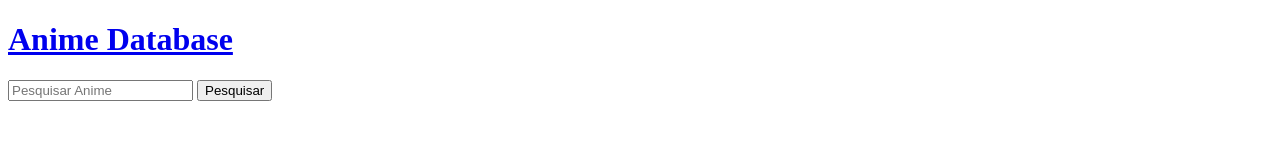
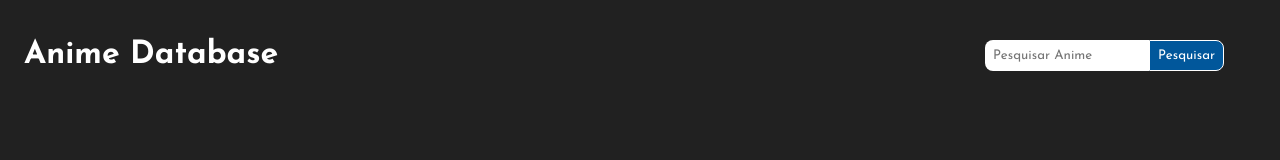
Before and after one commit to JethroTiago/projeto-52, a plain HTML site: page index.html in a window 1280 px wide. Drawn offline with Linux system fonts and the light colour scheme.

Commit message:
Added firsts styles

```diff
--- a/assets/css/style.css
+++ b/assets/css/style.css
@@ -1,12 +1,66 @@
-@import url('https://fonts.googleapis.com/css2?family=Roboto&display=swap');
-@import url('https://fonts.googleapis.com/css2?family=Onest&display=swap');
+@import url('https://fonts.googleapis.com/css2?family=Josefin+Sans:wght@100;200;300;400;500;600;700&display=swap');
 
 :root {
     /*Cores*/
-    --background: #000000;
+    --background: #212121;
     --cor-texto: #ffffff;
-
+    --cor-btn: #01579b;
+    --cor-hover: #0091ea;
     /*Fontes*/
     --fonte-principal: 'Roboto', sans-serif;
     --fonte-secundaria: 'Onest', sans-serif;
 }
+
+* {
+    margin: 0;
+    padding: 0;
+    font-family: 'Josefin Sans', sans-serif;
+    box-sizing: border-box;
+}
+
+body {
+    background-color: var(--background);
+    padding: 1.5rem;
+}
+
+.search-box {
+    width: 100%;
+    display: flex;
+    justify-content: space-between;
+    flex-wrap: wrap;
+    align-items: center;
+    max-width: 1200px;
+    margin: 15px 0 30px 0;
+}
+
+.search-box form {
+    display: flex;
+    max-width: 400px;
+}
+
+.search-box input {
+    width: 100%;
+    max-width: 400px;
+    padding: 8px;
+    border-radius: 0.5rem 0 0 0.5rem;
+    border: none;
+}
+
+.search-box .search-btn {
+    padding: 8px;
+    border-radius: 0 0.5rem 0.5rem 0;
+    border: 1px solid var(--cor-texto);
+    background-color: var(--cor-btn);
+    color: var(--cor-texto);
+    cursor: pointer;
+    transition: all 0.5s ease;
+}
+
+.search-box .search-btn:hover {
+    background-color: var(--cor-hover);
+}
+
+a {
+   color: var(--cor-texto);
+   text-decoration: none;
+}
```
